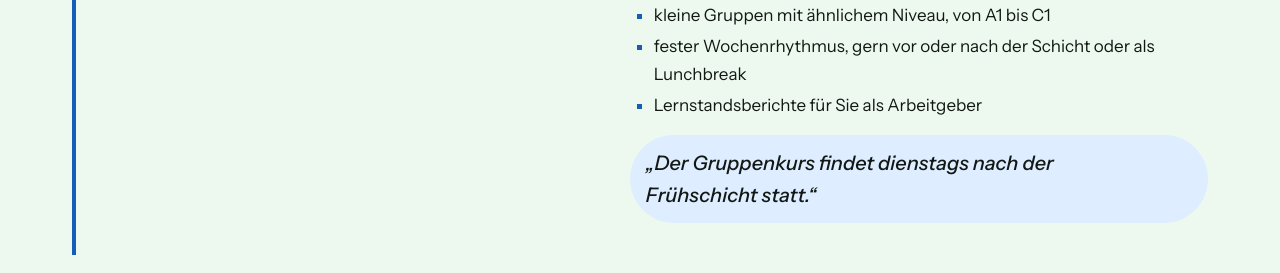
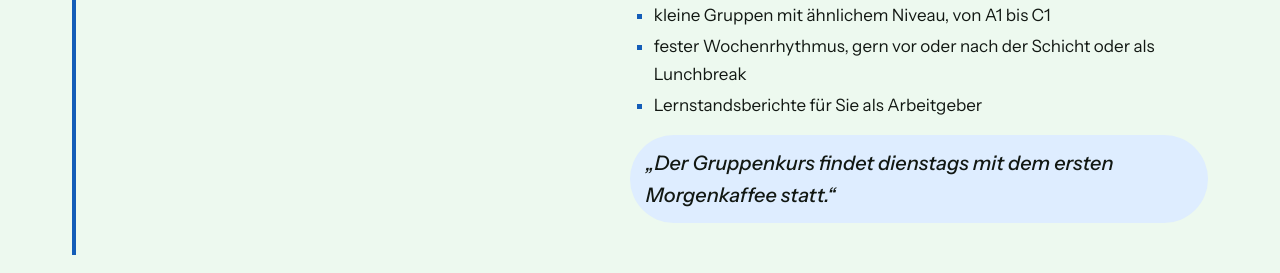
Before and after one commit to PaulineStach/paulinestachde, a Nuxt app: page / in a window 1280 px wide. Shown: the part 3000-3273 px from the top of the page. Built offline with nearby package versions, Linux system fonts and the light colour scheme.

Commit message:
feat(offer): set the group course example over the first morning coffee
Co-Authored-By: Claude Opus 5.5 <noreply@anthropic.com>

```diff
--- a/app/pages/index.vue
+++ b/app/pages/index.vue
@@ -202,7 +202,7 @@ const steps = [
               'fester Wochenrhythmus, gern vor oder nach der Schicht oder als Lunchbreak',
               'Lernstandsberichte für Sie als Arbeitgeber',
             ]"
-            example="„Der Gruppenkurs findet dienstags nach der Frühschicht statt.“"
+            example="„Der Gruppenkurs findet dienstags mit dem ersten Morgenkaffee statt.“"
           >
             <p>
               Gemeinsamer Unterricht für mehrere Mitarbeitende, direkt in Ihrem Unternehmen oder
```
